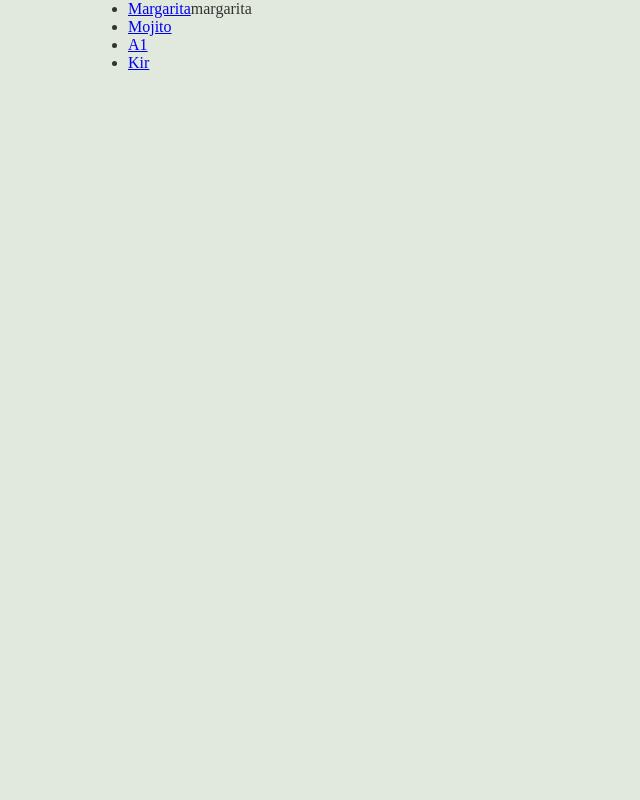
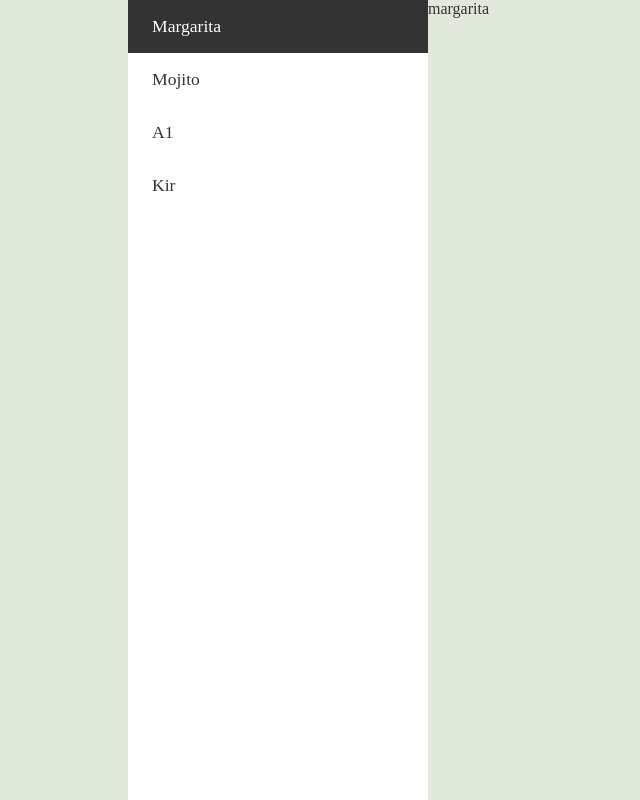
Before and after one commit to artmsmlnsk/test-task-coctail-app, a Vue app: page /margarita in a window 1280 px wide. Shown: the whole page, without its empty margins (0-640 px from the left). Built offline with nearby package versions, Linux system fonts and the light colour scheme; no server answers.

Commit message:
navigation

```diff
--- a/src/App.vue
+++ b/src/App.vue
@@ -8,7 +8,7 @@
 </template>
 
 <script setup lang="ts">
-import NavigationMenu from './components/NavigationMenu.vue';
+import NavigationMenu from './components/nav-menu/NavigationMenu.vue';
 </script>
 
 <style lang="scss">
@@ -21,4 +21,10 @@ import NavigationMenu from './components/NavigationMenu.vue';
 	max-width: vars.$max-app-width;
 	min-width: vars.$min-app-width;
 }
+
+@media (max-width: 480px) {
+	.app-layout {
+		flex-direction: column;
+	}
+}
 </style>
--- a/src/components/NavigationMenu.vue
+++ /dev/null
@@ -1,30 +0,0 @@
-<template>
-	<nav class="navigation-menu">
-		<ul class="navigation-list">
-			<li
-				v-for="cocktailCode in COCKTAIL_CODES"
-				:key="cocktailCode"
-				class="navigation-item"
-			>
-				<router-link
-					:to="`/${cocktailCode}`"
-					class="navigation-link"
-					active-class="navigation-link--active"
-				>
-					<span class="cocktail-name">{{
-						COCKTAIL_CODE_TO_NAME_MAP[cocktailCode]
-					}}</span>
-				</router-link>
-			</li>
-		</ul>
-	</nav>
-</template>
-
-<script setup lang="ts">
-import {
-	COCKTAIL_CODES,
-	COCKTAIL_CODE_TO_NAME_MAP,
-} from '../constants/cocktails';
-</script>
-
-<style lang="scss"></style>
--- /dev/null
+++ b/src/components/nav-menu/BurgerIcon.vue
@@ -0,0 +1,13 @@
+<template>
+	<svg
+		width="24"
+		height="24"
+		viewBox="0 0 24 24"
+		fill="none"
+		xmlns="http://www.w3.org/2000/svg"
+	>
+		<rect y="4" width="24" height="2.5" rx="1.25" fill="currentColor" />
+		<rect y="10.75" width="24" height="2.5" rx="1.25" fill="currentColor" />
+		<rect y="17.5" width="24" height="2.5" rx="1.25" fill="currentColor" />
+	</svg>
+</template>
--- /dev/null
+++ b/src/components/nav-menu/CloseIcon.vue
@@ -0,0 +1,28 @@
+<template>
+	<svg
+		width="24"
+		height="24"
+		viewBox="0 0 24 24"
+		fill="none"
+		xmlns="http://www.w3.org/2000/svg"
+	>
+		<line
+			x1="5"
+			y1="5"
+			x2="19"
+			y2="19"
+			stroke="currentColor"
+			stroke-width="2.5"
+			stroke-linecap="round"
+		/>
+		<line
+			x1="19"
+			y1="5"
+			x2="5"
+			y2="19"
+			stroke="currentColor"
+			stroke-width="2.5"
+			stroke-linecap="round"
+		/>
+	</svg>
+</template>
--- /dev/null
+++ b/src/components/nav-menu/NavHeader.vue
@@ -0,0 +1,62 @@
+<template>
+	<header class="nav-header" v-if="isMobile">
+		<button
+			class="nav-header__burger"
+			@click="$emit('burger-click')"
+			aria-label="Open menu"
+		>
+			<BurgerIcon />
+		</button>
+		<span class="nav-header__title">Cocktails</span>
+		<button
+			v-if="menuOpen"
+			class="nav-header__close"
+			@click="$emit('close-click')"
+			aria-label="Close menu"
+		>
+			<CloseIcon />
+		</button>
+	</header>
+</template>
+
+<script setup lang="ts">
+import { defineProps } from 'vue';
+import BurgerIcon from './BurgerIcon.vue';
+import CloseIcon from './CloseIcon.vue';
+
+const props = defineProps<{ isMobile: boolean; menuOpen: boolean }>();
+</script>
+
+<style lang="scss">
+.nav-header {
+	display: flex;
+	align-items: center;
+	justify-content: space-between;
+	width: 100%;
+	height: 56px;
+	background: vars.$app-bg-color;
+	border-bottom: 1px solid vars.$underlayer-bg-color;
+	padding: 0 1rem;
+	z-index: 1100;
+	position: relative;
+
+	&__burger,
+	&__close {
+		background: none;
+		border: none;
+		padding: 0.5rem;
+		cursor: pointer;
+		display: flex;
+		align-items: center;
+		justify-content: center;
+	}
+
+	&__title {
+		font-size: 1.3rem;
+		font-weight: 600;
+		color: vars.$text-color;
+		flex: 1;
+		text-align: center;
+	}
+}
+</style>
--- /dev/null
+++ b/src/components/nav-menu/NavigationList.vue
@@ -0,0 +1,101 @@
+<template>
+	<nav class="navigation-list-menu">
+		<ul class="navigation-list-menu__list">
+			<li
+				v-for="item in items"
+				:key="item.key || item.label"
+				class="navigation-list-menu__item"
+			>
+				<router-link
+					:to="item.to"
+					class="navigation-list-menu__link"
+					active-class="navigation-list-menu__link--active"
+					@click.native="onItemClick(item)"
+				>
+					<span class="navigation-list-menu__label">{{ item.label }}</span>
+				</router-link>
+			</li>
+		</ul>
+	</nav>
+</template>
+
+<script setup lang="ts">
+import { defineProps, defineEmits } from 'vue';
+
+interface MenuItem {
+	label: string;
+	to: string;
+	key?: string | number;
+}
+
+const props = defineProps<{ items: MenuItem[] }>();
+const emit = defineEmits(['item-click']);
+
+function onItemClick(item: MenuItem) {
+	emit('item-click', item);
+}
+</script>
+
+<style lang="scss">
+.navigation-list-menu {
+	width: 100%;
+	max-width: 300px;
+	background: vars.$app-bg-color;
+	color: vars.$text-color;
+	height: 100%;
+	position: relative;
+	z-index: 10;
+
+	&__list {
+		list-style: none;
+		margin: 0;
+		padding: 0;
+		display: flex;
+		flex-direction: column;
+	}
+
+	&__item {
+		margin: 0;
+	}
+
+	&__link {
+		display: block;
+		padding: 1rem 1.5rem;
+		color: vars.$text-color;
+		text-decoration: none;
+		font-size: 1.1rem;
+		font-weight: 500;
+		transition:
+			color 0.3s,
+			background 0.3s;
+
+		&:hover {
+			background: vars.$underlayer-bg-color;
+		}
+		&--active {
+			color: vars.$app-bg-color;
+			background: vars.$text-color;
+		}
+	}
+
+	&__label {
+		display: block;
+	}
+
+	@media (max-width: 480px) {
+		position: fixed;
+		left: 0;
+		top: 0;
+		width: 100dvw;
+		height: 100dvh;
+		max-width: none;
+		background: vars.$app-bg-color;
+		box-shadow: 2px 0 8px rgba(0, 0, 0, 0.04);
+		padding-top: 56px;
+		.navigation-list-menu__list {
+			height: 100%;
+			justify-content: flex-start;
+		}
+	}
+}
+</style>
--- /dev/null
+++ b/src/components/nav-menu/NavigationMenu.vue
@@ -0,0 +1,60 @@
+<template>
+	<NavHeader
+		v-if="isMobile"
+		:isMobile="isMobile"
+		:menuOpen="menuOpen"
+		@burger-click="toggleMenu"
+		@close-click="closeMenu"
+	/>
+	<NavigationList
+		v-if="!isMobile || menuOpen"
+		:items="menuItems"
+		@item-click="handleItemClick"
+	/>
+</template>
+
+<script setup lang="ts">
+import { ref, onMounted, onUnmounted } from 'vue';
+import {
+	COCKTAIL_CODES,
+	COCKTAIL_CODE_TO_NAME_MAP,
+} from '../../constants/cocktails';
+import NavigationList from './NavigationList.vue';
+import NavHeader from './NavHeader.vue';
+
+const menuItems = COCKTAIL_CODES.map(code => ({
+	label: COCKTAIL_CODE_TO_NAME_MAP[code],
+	to: `/${code}`,
+	key: code,
+}));
+
+const isMobile = ref(false);
+const menuOpen = ref(false);
+
+function checkViewport() {
+	isMobile.value = window.innerWidth <= 480;
+	if (!isMobile.value) menuOpen.value = false;
+}
+
+function toggleMenu() {
+	menuOpen.value = !menuOpen.value;
+}
+
+function closeMenu() {
+	menuOpen.value = false;
+}
+
+function handleItemClick() {
+	if (isMobile.value) closeMenu();
+}
+
+onMounted(() => {
+	checkViewport();
+	window.addEventListener('resize', checkViewport);
+});
+onUnmounted(() => {
+	window.removeEventListener('resize', checkViewport);
+});
+</script>
+
+<style lang="scss"></style>
```
